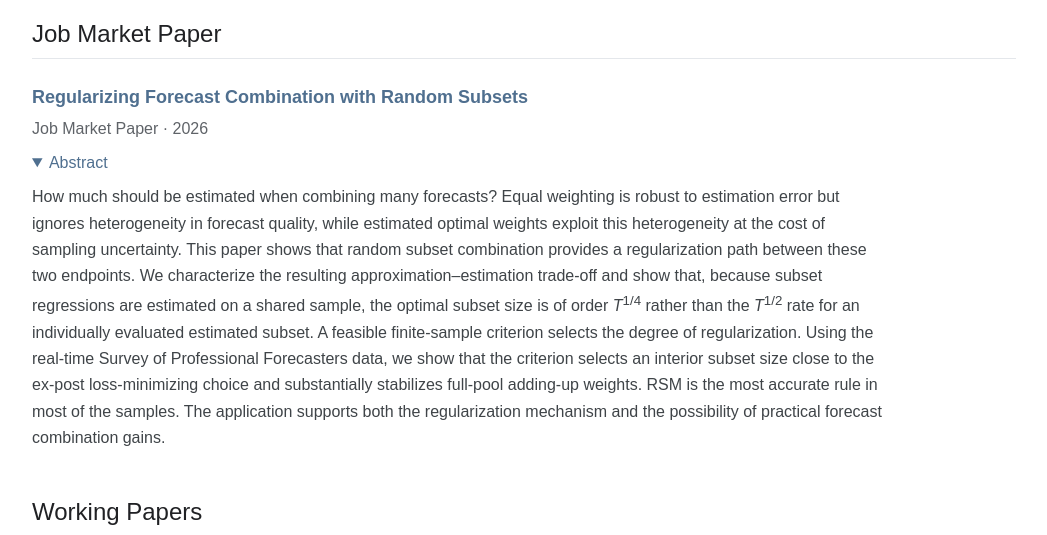
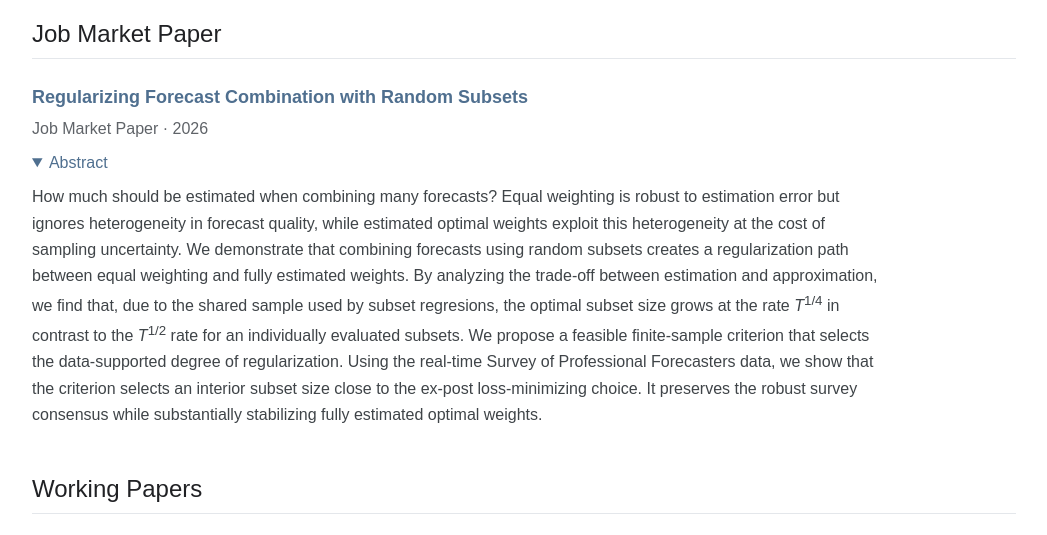
Before and after one commit to kozyrevboris/github.io, a plain HTML site: page research.html in a window 1280 px wide. Shown: the part 199-734 px from the top of the page, without its empty margins (116-1163 px from the left). Drawn offline with Linux system fonts and the light colour scheme.

Commit message:
Update research.html
Updated the abstract to clarify the methodology and findings related to forecast combination using random subsets.

```diff
--- a/research.html
+++ b/research.html
@@ -27,7 +27,7 @@
         <div class="paper-meta">Job Market Paper · 2026</div>
         <details class="abstract" open>
           <summary>Abstract</summary>
-          <p>How much should be estimated when combining many forecasts? Equal weighting is robust to estimation error but ignores heterogeneity in forecast quality, while estimated optimal weights exploit this heterogeneity at the cost of sampling uncertainty. This paper shows that random subset combination provides a regularization path between these two endpoints. We characterize the resulting approximation–estimation trade-off and show that, because subset regressions are estimated on a shared sample, the optimal subset size is of order <i>T</i><sup>1/4</sup> rather than the <i>T</i><sup>1/2</sup> rate for an individually evaluated estimated subset. A feasible finite-sample criterion selects the degree of regularization. Using the real-time Survey of Professional Forecasters data, we show that the criterion selects an interior subset size close to the ex-post loss-minimizing choice and substantially stabilizes full-pool adding-up weights. RSM is the most accurate rule in most of the samples. The application supports both the regularization mechanism and the possibility of practical forecast combination gains.</p>
+          <p>How much should be estimated when combining many forecasts? Equal weighting is robust to estimation error but ignores heterogeneity in forecast quality, while estimated optimal weights exploit this heterogeneity at the cost of sampling uncertainty. We demonstrate that combining forecasts using random subsets creates a regularization path between equal weighting and fully estimated weights. By analyzing the trade-off between estimation and approximation, we find that, due to the shared sample used by subset regresions, the optimal subset size grows at the rate <i>T</i><sup>1/4</sup> in contrast to the <i>T</i><sup>1/2</sup> rate for an individually evaluated subsets. We propose a feasible finite-sample criterion that selects the data-supported degree of regularization. Using the real-time Survey of Professional Forecasters data, we show that the criterion selects an interior subset size close to the ex-post loss-minimizing choice. It preserves the robust survey consensus while substantially stabilizing fully estimated optimal weights.</p>
         </details>
       </article>
     </section>
```
